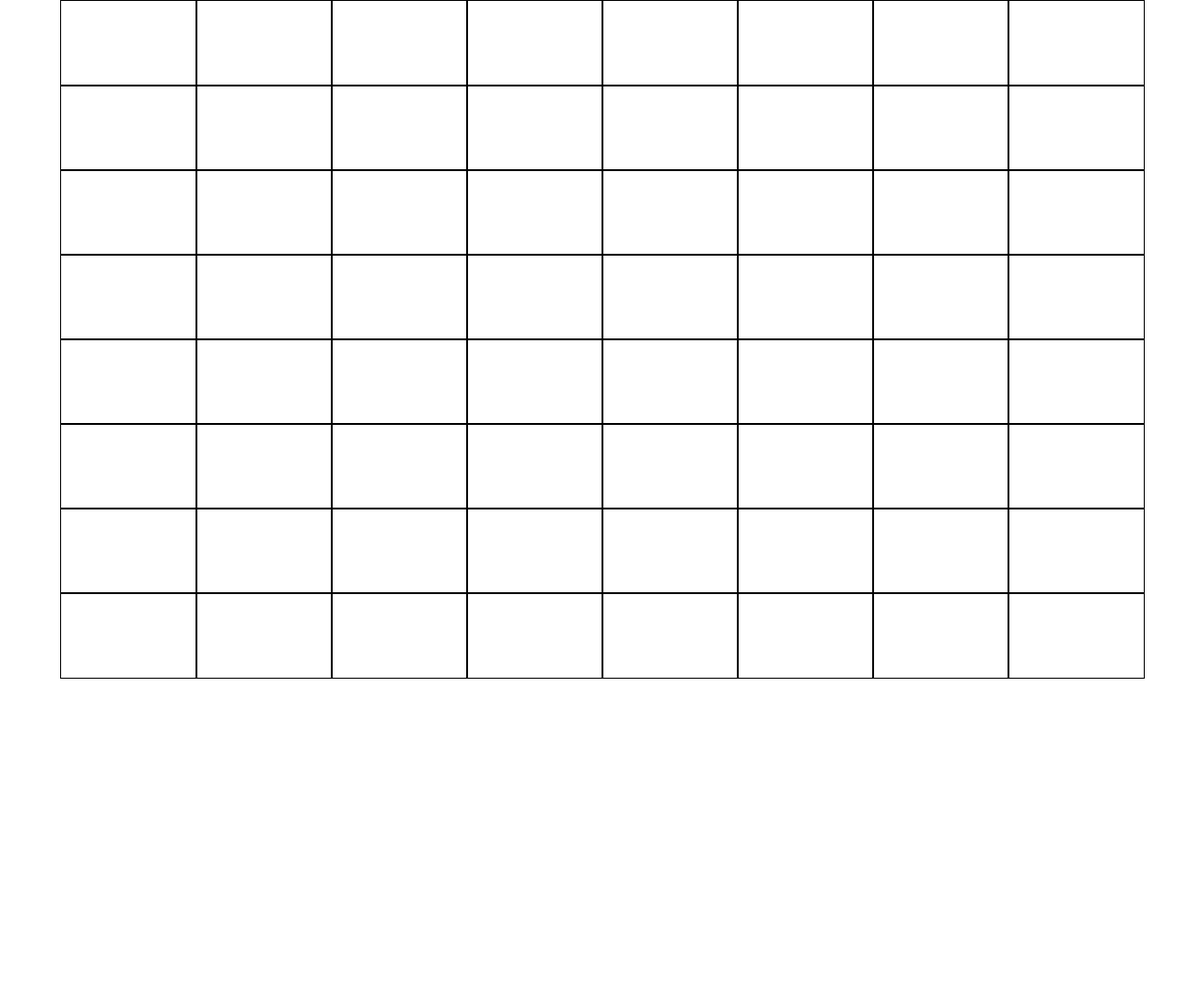
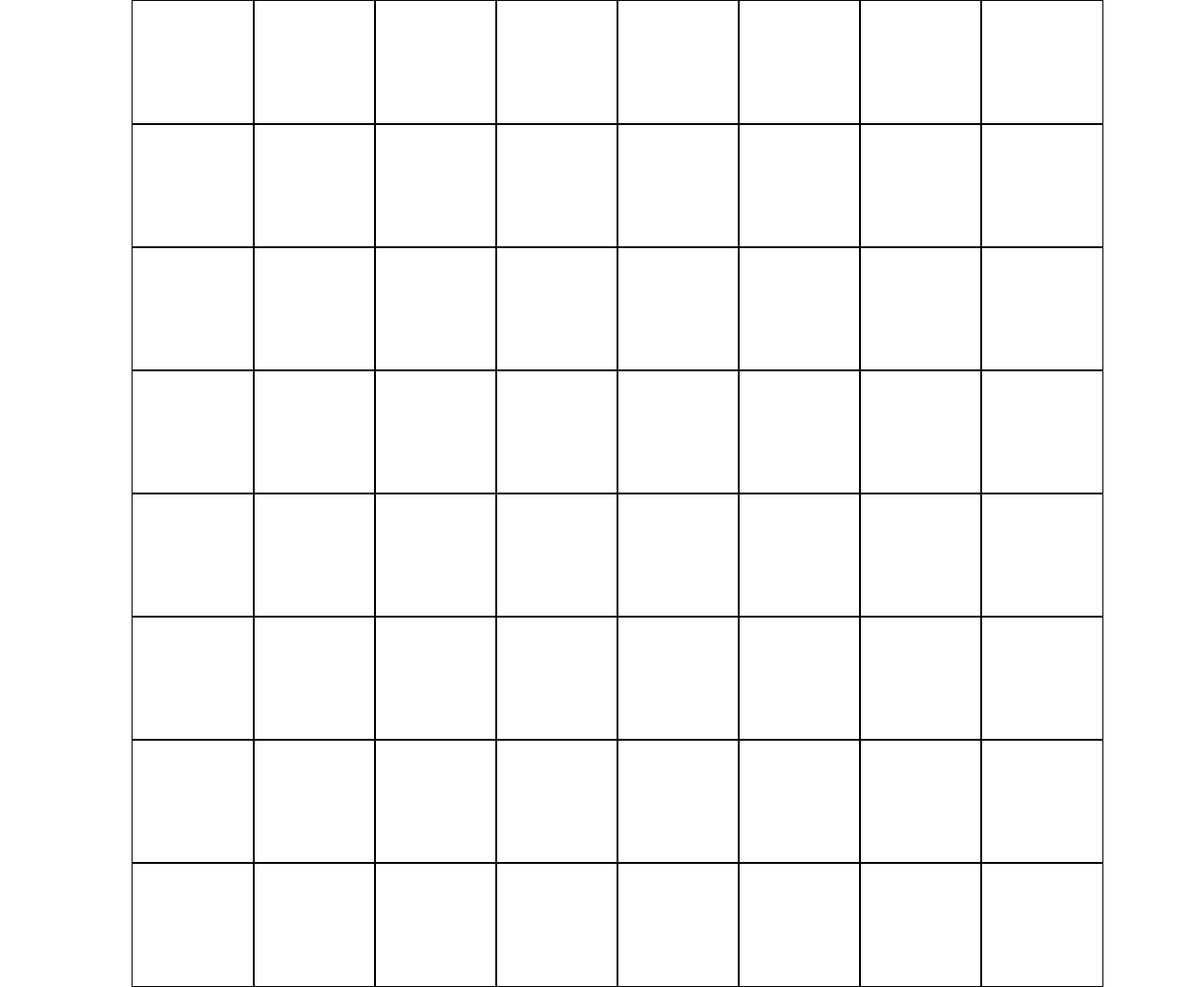
Before and after one commit to bobmcw/odin-battleships, a website built with webpack: page src/index.html in a window 1280 px wide. Shown: the whole page at 94% size. Before the commit the page ends 800 px from the top, so only its background shows below. Built offline with nearby package versions, Linux system fonts and the light colour scheme.

Commit message:
improved displaying the board

```diff
--- a/src/style.css
+++ b/src/style.css
@@ -10,8 +10,8 @@
     align-items: center;
 }
 .board{
-    width: 90vw;
-    height: 90vh;
+    width: 1000px;
+    height: 100px;
     display: grid;
     grid-template-columns: 1fr 1fr 1fr 1fr 1fr 1fr 1fr 1fr;
     gap: 0;
@@ -20,4 +20,5 @@
     border: 1px solid black;
     width: 100%;
     height: 100%;
+    aspect-ratio: 1/1;
 }
```
